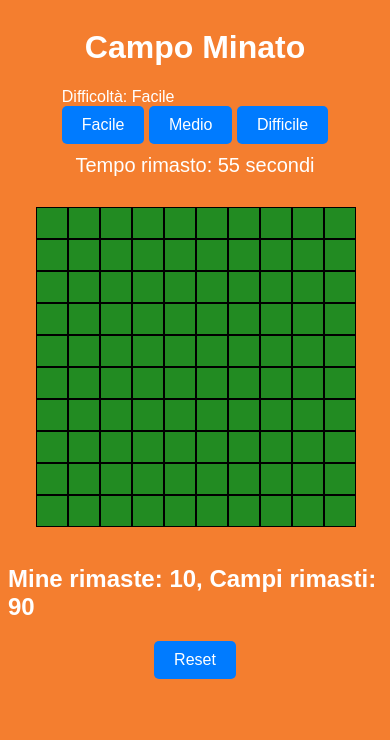
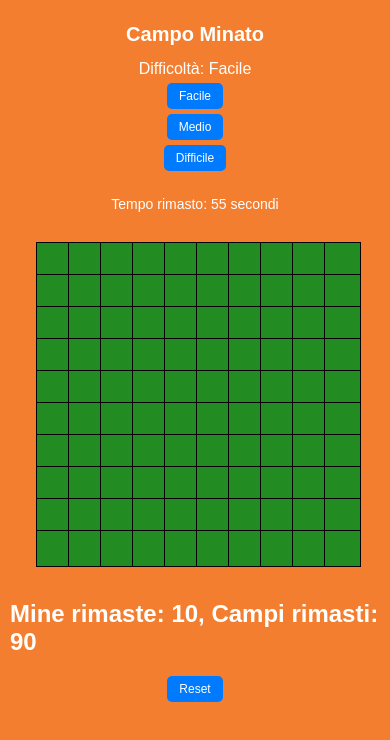
Before and after one commit to SimonePastoreitigeo/Campo_Minato, a plain HTML site: page index.html in a window 390 px wide. Drawn offline with Linux system fonts and the light colour scheme.

Commit message:
Update style.css

```diff
--- a/css/style.css
+++ b/css/style.css
@@ -9,16 +9,27 @@ body {
     font-family: Arial, sans-serif;
     background-color: #f47e2f;
     color: white;
+    padding: 10px;
+    margin: 0;
+}
+
+h1 {
+    font-size: 2rem;
+    text-align: center;
 }
 
 #timer {
-    font-size: 20px;
+    font-size: 1.25rem;
     margin: 10px 0;
 }
 
 .difficulties {
-    display: table-row;
+    display: flex;
+    justify-content: center;
     align-items: center;
+    text-align: center;
+    gap: 10px;
+    margin-bottom: 15px;
     font-family: Arial, sans-serif;
 }
 
@@ -61,16 +72,13 @@ body {
     cursor: default;
 }
 
-.cell.flag {
+.cell.flag, .cell.correct-flag {
     background-image: url('../img/flag.png');
     background-size: cover;
     background-position: center;
 }
 
 .cell.correct-flag {
-    background-image: url('../img/flag.png');
-    background-size: cover;
-    background-position: center;
     background-color: #27fb6b;
 }
 
@@ -80,7 +88,7 @@ body {
 
 button {
     padding: 10px 20px;
-    font-size: 16px;
+    font-size: 1rem;
     background-color: #007bff;
     color: white;
     border: none;
@@ -93,34 +101,68 @@ button:hover {
     background-color: #0056b3;
 }
 
-.number-1 {
-    color: blue;
+.number-1 { color: blue; }
+.number-2 { color: green; }
+.number-3 { color: red; }
+.number-4 { color: navy; }
+.number-5 { color: brown; }
+.number-6 { color: turquoise; }
+.number-7 { color: black; }
+.number-8 { color: gray; }
+
+/* Media Queries per la responsività */
+
+@media (max-width: 600px) {
+    h1 {
+        font-size: 1.5rem;
     }
 
-.number-2 {
-    color: green;
+    #timer {
+        font-size: 1rem;
     }
 
-.number-3 {
-    color: red;
+    .difficulties {
+        flex-direction: column;
+        gap: 5px;
     }
 
-.number-4 {
-    color: navy;
+    button {
+        padding: 8px 16px;
+        font-size: 0.875rem;
     }
 
-.number-5 {
-    color: brown;
+    #game-board {
+        grid-template-columns: repeat(10, 8vw);
+        grid-template-rows: repeat(10, 8vw);
     }
 
-.number-6 {
-    color: turquoise;
+    .cell {
+        width: 8vw;
+        height: 8vw;
+    }
 }
 
-.number-7 {
-    color: black;
+@media (max-width: 400px) {
+    h1 {
+        font-size: 1.25rem;
     }
 
-.number-8 {
-    color: gray;
+    #timer {
+        font-size: 0.875rem;
     }
+
+    button {
+        padding: 6px 12px;
+        font-size: 0.75rem;
+    }
+
+    #game-board {
+        grid-template-columns: repeat(10, 9vw);
+        grid-template-rows: repeat(10, 9vw);
+    }
+
+    .cell {
+        width: 9vw;
+        height: 9vw;
+    }
+}
```
Lines whose indentation alone changed are shown as unchanged.
